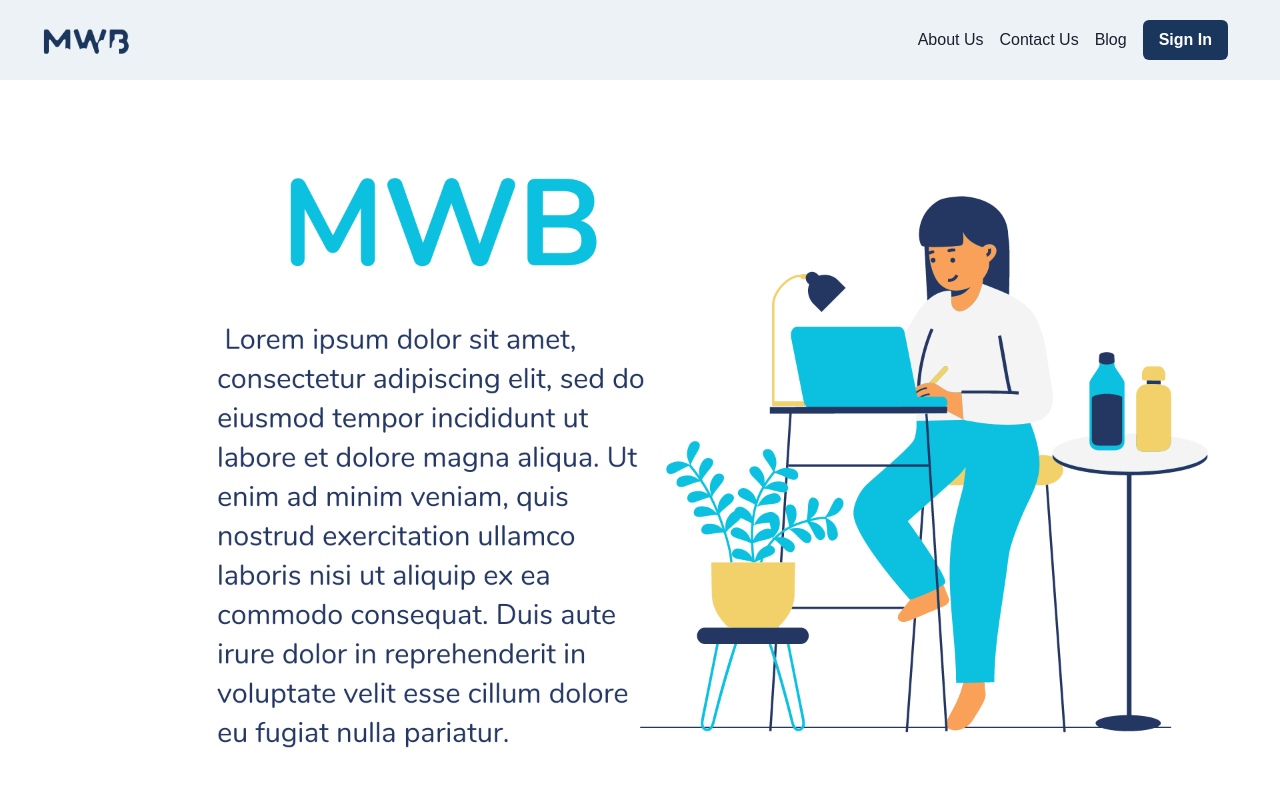
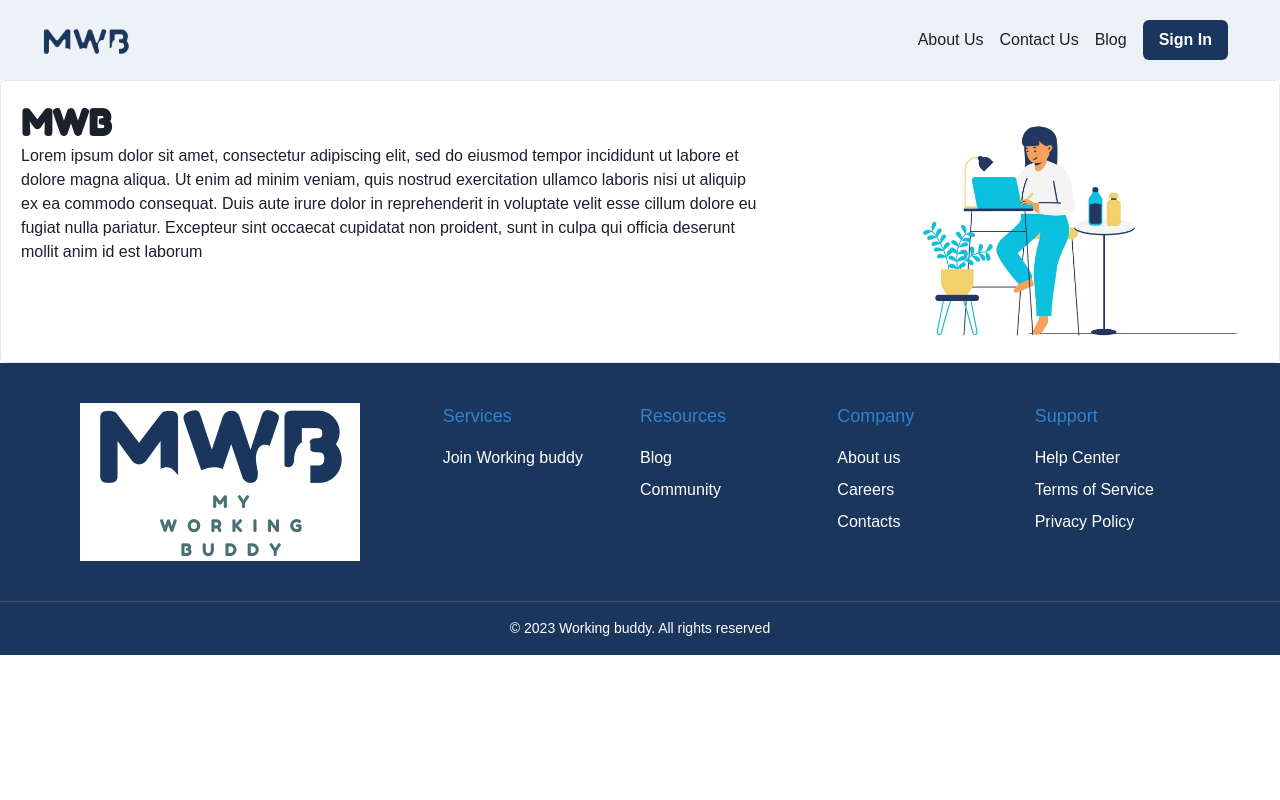
Before and after one commit to My-Working-Buddy/working-buddy, a React (Create React App) app: page / in a window 1280 px wide. Shown: the top 800 px of the page. Built offline with nearby package versions, Linux system fonts and the light colour scheme; a web font is replaced by a local one.

Commit message:
fix: make changes to the banner

```diff
--- a/src/app/components/Banner/Banner.tsx
+++ b/src/app/components/Banner/Banner.tsx
@@ -1,14 +1,45 @@
-import React from 'react';
-import mwbCanva from '../../../assets/mwb-canva.png';
-import {Box} from '@chakra-ui/react'
-const Banner= () => {
-    return (
-        <div>
-            <Box>
-                <img src={mwbCanva} alt='banner-logo' />
-            </Box>
-        </div>
-    )
-}
+import React from "react";
+import mwbCanva from "../../../assets/mwb-canva.jpg";
+import { Text, Image, Heading, Card, CardBody, Stack } from "@chakra-ui/react";
+
+export const BannerText = () => {
+  return (
+    <div className="">
+      <Heading>MWB</Heading>
+      <Text>
+        Lorem ipsum dolor sit amet, consectetur adipiscing elit, sed do eiusmod
+        tempor incididunt ut labore et dolore magna aliqua. Ut enim ad minim
+        veniam, quis nostrud exercitation ullamco laboris nisi ut aliquip ex ea
+        commodo consequat. Duis aute irure dolor in reprehenderit in voluptate
+        velit esse cillum dolore eu fugiat nulla pariatur. Excepteur sint
+        occaecat cupidatat non proident, sunt in culpa qui officia deserunt
+        mollit anim id est laborum
+      </Text>
+    </div>
+  );
+};
+const Banner = () => {
+  return (
+    <div className="max-w">
+      <Card
+        direction={{ base: "column", sm: "row" }}
+        overflow="hidden"
+        variant="outline"
+      >
+        <Stack>
+          <CardBody minW="3/4">
+            <BannerText/>
+          </CardBody>
+        </Stack>
+        <Image
+          objectFit="cover"
+          maxW={{ base: "200%", lg: "500px" }}
+          src={mwbCanva}
+          alt="banner-logo"
+        />
+      </Card>
+    </div>
+  );
+};
 
 export default Banner;
```
Also changed, not shown: src/assets/mwb-canva.jpg (added), src/assets/mwb-canva.png (deleted).
